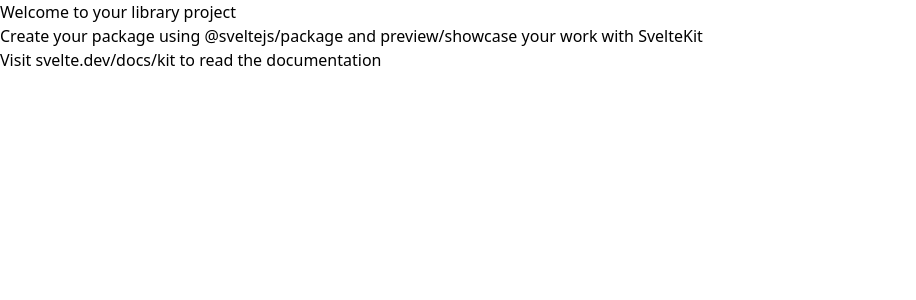
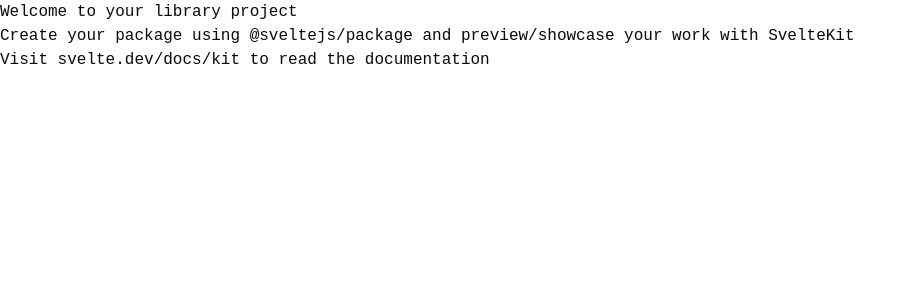
Before and after one commit to JBK2116/vaulthook, a SvelteKit app in the folder frontend/: page / in a window 1280 px wide. Shown: the top 300 px of the page, without its empty margins (0-916 px from the left). Built offline with nearby package versions, Linux system fonts and the light colour scheme.

Commit message:
Initialized components.json for shadcn

```diff
--- a/frontend/package.json
+++ b/frontend/package.json
@@ -31,6 +31,7 @@
         "svelte": "^5.0.0"
     },
     "devDependencies": {
+        "@fontsource-variable/jetbrains-mono": "^5.2.8",
         "@sveltejs/adapter-auto": "^7.0.0",
         "@sveltejs/kit": "^2.50.2",
         "@sveltejs/package": "^2.5.7",
@@ -38,13 +39,18 @@
         "@tailwindcss/forms": "^0.5.11",
         "@tailwindcss/typography": "^0.5.19",
         "@tailwindcss/vite": "^4.1.18",
+        "clsx": "^2.1.1",
+        "phosphor-svelte": "^3.1.0",
         "prettier": "^3.8.1",
         "prettier-plugin-svelte": "^3.5.1",
         "prettier-plugin-tailwindcss": "^0.7.2",
         "publint": "^0.3.17",
         "svelte": "^5.54.0",
         "svelte-check": "^4.4.2",
+        "tailwind-merge": "^3.5.0",
+        "tailwind-variants": "^3.2.2",
         "tailwindcss": "^4.1.18",
+        "tw-animate-css": "^1.4.0",
         "typescript": "^5.9.3",
         "vite": "^7.3.1"
     },
--- /dev/null
+++ b/frontend/src/lib/utils.ts
@@ -0,0 +1,13 @@
+import { clsx, type ClassValue } from 'clsx';
+import { twMerge } from 'tailwind-merge';
+
+export function cn(...inputs: ClassValue[]) {
+    return twMerge(clsx(inputs));
+}
+
+// eslint-disable-next-line @typescript-eslint/no-explicit-any
+export type WithoutChild<T> = T extends { child?: any } ? Omit<T, 'child'> : T;
+// eslint-disable-next-line @typescript-eslint/no-explicit-any
+export type WithoutChildren<T> = T extends { children?: any } ? Omit<T, 'children'> : T;
+export type WithoutChildrenOrChild<T> = WithoutChildren<WithoutChild<T>>;
+export type WithElementRef<T, U extends HTMLElement = HTMLElement> = T & { ref?: U | null };
--- a/frontend/src/routes/layout.css
+++ b/frontend/src/routes/layout.css
@@ -1,3 +1,198 @@
 @import 'tailwindcss';
+@import 'tw-animate-css';
+@import '@fontsource-variable/jetbrains-mono';
+
+@custom-variant dark (&:is(.dark *));
 @plugin '@tailwindcss/forms';
 @plugin '@tailwindcss/typography';
+
+:root {
+    --background: oklch(1 0 0);
+    --foreground: oklch(0.145 0 0);
+    --card: oklch(1 0 0);
+    --card-foreground: oklch(0.145 0 0);
+    --popover: oklch(1 0 0);
+    --popover-foreground: oklch(0.145 0 0);
+    --primary: oklch(0.205 0 0);
+    --primary-foreground: oklch(0.985 0 0);
+    --secondary: oklch(0.97 0 0);
+    --secondary-foreground: oklch(0.205 0 0);
+    --muted: oklch(0.97 0 0);
+    --muted-foreground: oklch(0.556 0 0);
+    --accent: oklch(0.97 0 0);
+    --accent-foreground: oklch(0.205 0 0);
+    --destructive: oklch(0.577 0.245 27.325);
+    --border: oklch(0.922 0 0);
+    --input: oklch(0.922 0 0);
+    --ring: oklch(0.708 0 0);
+    --chart-1: oklch(0.809 0.105 251.813);
+    --chart-2: oklch(0.623 0.214 259.815);
+    --chart-3: oklch(0.546 0.245 262.881);
+    --chart-4: oklch(0.488 0.243 264.376);
+    --chart-5: oklch(0.424 0.199 265.638);
+    --radius: 0.625rem;
+    --sidebar: oklch(0.985 0 0);
+    --sidebar-foreground: oklch(0.145 0 0);
+    --sidebar-primary: oklch(0.205 0 0);
+    --sidebar-primary-foreground: oklch(0.985 0 0);
+    --sidebar-accent: oklch(0.97 0 0);
+    --sidebar-accent-foreground: oklch(0.205 0 0);
+    --sidebar-border: oklch(0.922 0 0);
+    --sidebar-ring: oklch(0.708 0 0);
+}
+
+.dark {
+    --background: oklch(0.145 0 0);
+    --foreground: oklch(0.985 0 0);
+    --card: oklch(0.205 0 0);
+    --card-foreground: oklch(0.985 0 0);
+    --popover: oklch(0.205 0 0);
+    --popover-foreground: oklch(0.985 0 0);
+    --primary: oklch(0.922 0 0);
+    --primary-foreground: oklch(0.205 0 0);
+    --secondary: oklch(0.269 0 0);
+    --secondary-foreground: oklch(0.985 0 0);
+    --muted: oklch(0.269 0 0);
+    --muted-foreground: oklch(0.708 0 0);
+    --accent: oklch(0.269 0 0);
+    --accent-foreground: oklch(0.985 0 0);
+    --destructive: oklch(0.704 0.191 22.216);
+    --border: oklch(1 0 0 / 10%);
+    --input: oklch(1 0 0 / 15%);
+    --ring: oklch(0.556 0 0);
+    --chart-1: oklch(0.809 0.105 251.813);
+    --chart-2: oklch(0.623 0.214 259.815);
+    --chart-3: oklch(0.546 0.245 262.881);
+    --chart-4: oklch(0.488 0.243 264.376);
+    --chart-5: oklch(0.424 0.199 265.638);
+    --sidebar: oklch(0.205 0 0);
+    --sidebar-foreground: oklch(0.985 0 0);
+    --sidebar-primary: oklch(0.488 0.243 264.376);
+    --sidebar-primary-foreground: oklch(0.985 0 0);
+    --sidebar-accent: oklch(0.269 0 0);
+    --sidebar-accent-foreground: oklch(0.985 0 0);
+    --sidebar-border: oklch(1 0 0 / 10%);
+    --sidebar-ring: oklch(0.556 0 0);
+}
+
+@theme inline {
+    --font-mono: 'JetBrains Mono Variable', monospace;
+    --color-sidebar-ring: var(--sidebar-ring);
+    --color-sidebar-border: var(--sidebar-border);
+    --color-sidebar-accent-foreground: var(--sidebar-accent-foreground);
+    --color-sidebar-accent: var(--sidebar-accent);
+    --color-sidebar-primary-foreground: var(--sidebar-primary-foreground);
+    --color-sidebar-primary: var(--sidebar-primary);
+    --color-sidebar-foreground: var(--sidebar-foreground);
+    --color-sidebar: var(--sidebar);
+    --color-chart-5: var(--chart-5);
+    --color-chart-4: var(--chart-4);
+    --color-chart-3: var(--chart-3);
+    --color-chart-2: var(--chart-2);
+    --color-chart-1: var(--chart-1);
+    --color-ring: var(--ring);
+    --color-input: var(--input);
+    --color-border: var(--border);
+    --color-destructive: var(--destructive);
+    --color-accent-foreground: var(--accent-foreground);
+    --color-accent: var(--accent);
+    --color-muted-foreground: var(--muted-foreground);
+    --color-muted: var(--muted);
+    --color-secondary-foreground: var(--secondary-foreground);
+    --color-secondary: var(--secondary);
+    --color-primary-foreground: var(--primary-foreground);
+    --color-primary: var(--primary);
+    --color-popover-foreground: var(--popover-foreground);
+    --color-popover: var(--popover);
+    --color-card-foreground: var(--card-foreground);
+    --color-card: var(--card);
+    --color-foreground: var(--foreground);
+    --color-background: var(--background);
+    --radius-sm: calc(var(--radius) * 0.6);
+    --radius-md: calc(var(--radius) * 0.8);
+    --radius-lg: var(--radius);
+    --radius-xl: calc(var(--radius) * 1.4);
+    --radius-2xl: calc(var(--radius) * 1.8);
+    --radius-3xl: calc(var(--radius) * 2.2);
+    --radius-4xl: calc(var(--radius) * 2.6);
+}
+
+@layer base {
+    * {
+        @apply border-border outline-ring/50;
+    }
+    body {
+        @apply bg-background text-foreground;
+    }
+    html {
+        @apply font-mono;
+    }
+}
+
+@custom-variant data-open {
+    &:where([data-state='open']),
+    &:where([data-open]:not([data-open='false'])) {
+        @slot;
+    }
+}
+
+@custom-variant data-closed {
+    &:where([data-state='closed']),
+    &:where([data-closed]:not([data-closed='false'])) {
+        @slot;
+    }
+}
+
+@custom-variant data-checked {
+    &:where([data-state='checked']),
+    &:where([data-checked]:not([data-checked='false'])) {
+        @slot;
+    }
+}
+
+@custom-variant data-unchecked {
+    &:where([data-state='unchecked']),
+    &:where([data-unchecked]:not([data-unchecked='false'])) {
+        @slot;
+    }
+}
+
+@custom-variant data-selected {
+    &:where([data-selected]) {
+        @slot;
+    }
+}
+
+@custom-variant data-disabled {
+    &:where([data-disabled='true']),
+    &:where([data-disabled]:not([data-disabled='false'])) {
+        @slot;
+    }
+}
+
+@custom-variant data-active {
+    &:where([data-state='active']),
+    &:where([data-active]:not([data-active='false'])) {
+        @slot;
+    }
+}
+
+@custom-variant data-horizontal {
+    &:where([data-orientation='horizontal']) {
+        @slot;
+    }
+}
+
+@custom-variant data-vertical {
+    &:where([data-orientation='vertical']) {
+        @slot;
+    }
+}
+
+@utility no-scrollbar {
+    -ms-overflow-style: none;
+    scrollbar-width: none;
+    &::-webkit-scrollbar {
+        display: none;
+    }
+}
```
Also changed, not shown: frontend/components.json (added), 1 other file (tests, documents, lock files or other folders).
